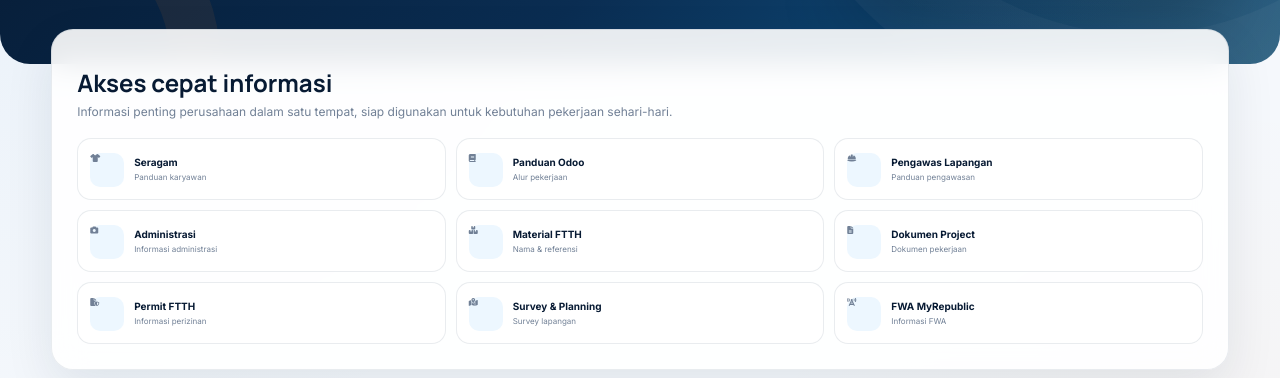
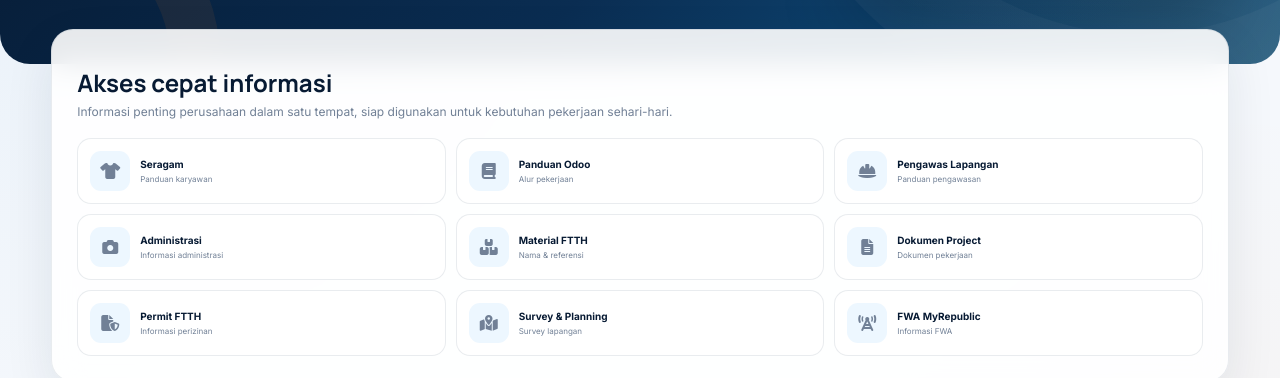
Before and after one commit to darelldarjii/web, a website: page index.html in a window 1280 px wide. Shown: the part 433-811 px from the top of the page. Drawn offline with Linux system fonts and the light colour scheme.

Commit message:
Enhance quick icon and card styles
Updated styles for quick icons and cards, increasing size and font.

```diff
--- a/index.html
+++ b/index.html
@@ -456,15 +456,36 @@
         }
 
         .gbu-v2-quick-icon {
-            flex: 0 0 34px;
-            width: 34px;
-            height: 34px;
+            flex: 0 0 40px;
+            width: 40px;
+            height: 40px;
             display: grid;
             place-items: center;
-            border-radius: 10px;
+            border-radius: 11px;
             color: var(--blue);
             background: #edf7ff;
-            font-size: 13px;
+            font-size: 16px;
+        }
+
+        /* Pastikan ikon/logo berada tepat di tengah kotak */
+        .gbu-v2-quick-card > .gbu-v2-quick-icon {
+            display: flex;
+            align-items: center;
+            justify-content: center;
+            flex: 0 0 40px;
+            width: 40px;
+            height: 40px;
+            margin-top: 0;
+            padding: 0;
+            line-height: 1;
+        }
+
+        .gbu-v2-quick-card > .gbu-v2-quick-icon i {
+            display: block;
+            margin: 0;
+            font-size: 16px;
+            line-height: 1;
+            text-align: center;
         }
 
         .gbu-v2-quick-card strong {
```
